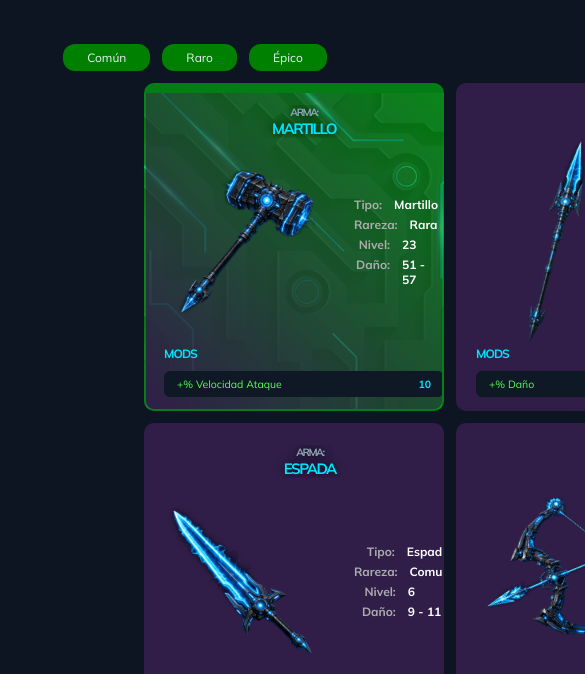
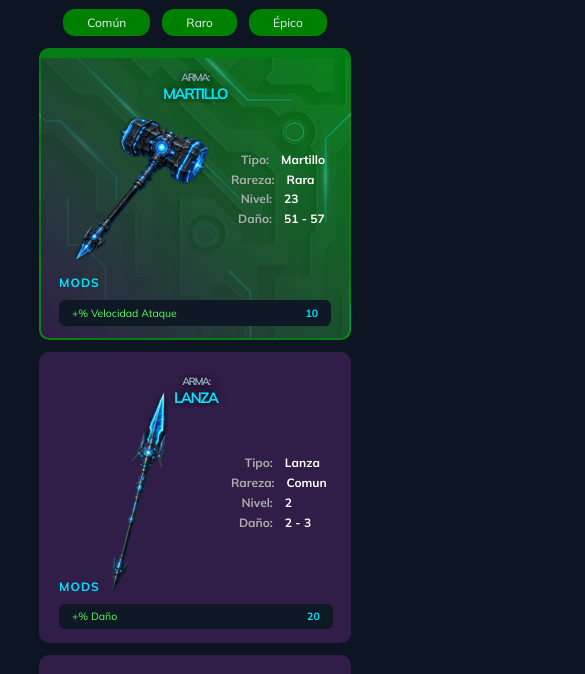
Before and after one commit to san-nico/G26-tarea-4, a plain HTML site: page index.html in a window 390 px wide. Shown: the part 119-793 px from the top of the page, 585 px wide, since content can reach past the window. Drawn offline with Linux system fonts and the light colour scheme.

Commit message:
fix: arreglos finales, corregidos bugs de responsive

```diff
--- a/index.html
+++ b/index.html
@@ -5,7 +5,7 @@
 <head>
   <meta charset="utf-8" />
   <meta content="width=device-width, initial-scale=1.0" name="viewport" />
-  <title>Armamento recolectado</title>
+  <title>Inventario: Armas</title>
   <link href="static/css/style.css" rel="stylesheet" />
   <link href="static/css/rarezas.css" rel="stylesheet" />
   <script defer="" src="static/js/scripts.js"></script>
--- a/static/css/rarezas.css
+++ b/static/css/rarezas.css
@@ -1,7 +1,7 @@
 /* COMÚN */
 .weapon-card {
+    /* flex: 1 1 0; */
     --gradient-base: #301e48;
-
     background:
         linear-gradient(
             45deg,
@@ -9,12 +9,9 @@
             var(--gradient-fin)
         ),
         url("../img/fondos/fondo-card.jpg");
-
     background-size: cover;
     background-position: center;
     background-repeat: no-repeat;
-
-
     border: 2px var(--gradient-fin) solid;
     border-top: 10px var(--gradient-fin) solid;
 }
@@ -42,8 +39,6 @@
 
 }
 
-.glow-yellow {
-}
 
 @keyframes glowYellow {
   0% {
--- a/static/css/style.css
+++ b/static/css/style.css
@@ -4,63 +4,43 @@
     --fs-3: 1rem;
     --fs-4: 1.25rem;
     --fs-5: 2.5rem;
-
     --gradient-inicio: red;
     --gradient-fin: orange;
-
-    --texto-1:white;
-    --texto-2:#00e5ff;
-    --texto-3:#718694;
-
+    --texto-1: white;
+    --texto-2: #00e5ff;
+    --texto-3: #718694;
     --fondo-contraste: #0f1825;
 }
-
 * {
     box-sizing: border-box;
     margin: 0;
     padding: 0;
 }
-
 img {
     display: block;
 }
-
 html {
     font-size: clamp(12px, 0.5vw + 10px, 16px);
-
 }
-
 body {
-
     font-family: "Mulish", sans-serif;
-
     font-optical-sizing: auto;
-
     font-style: normal;
-
     font-size: var(--fs-3);
-
     background: #0d1422;
-
     color: #eaf2f8;
-
-display:flex;
-
-flex-direction:column;
-
-gap:1rem;
+    display: flex;
+    flex-direction: column;
+    gap: 1rem;
 }
-
 /* titulo */
 .titulo {
     padding: 20px;
     text-align: center;
     font-size: var(--fs-5);
     font-weight: 900;
-
     letter-spacing: -1px;
     text-transform: uppercase;
-
     text-shadow:
         0 0 5px #00e5ff,
         0 0 10px #00e5ff,
@@ -69,9 +49,7 @@
         0 0 80px #0066ff;
     animation: parpadeo 3s infinite;
 }
-
 @keyframes parpadeo {
-
     0%,
     45%,
     55%,
@@ -81,9 +59,7 @@
             0 0 5px #00e5ff,
             0 0 10px #0099ff;
     }
-
     50% {
-
         text-shadow:
             0 0 2px #00e5ff,
             0 0 5px #00e5ff,
@@ -93,61 +69,55 @@
     }
 }
 /* navegacion */
-.opciones{
-    justify-content:center;
-    gap:1rem;
-
-    display:flex;
-    flex-direction:row;
+.opciones {
+    display: flex;
+    flex-direction: row;
+    justify-content: center;
+    gap: 1rem;
 }
 .opciones__item {
     list-style-type: none;
     background: #8e4040;
-    padding: .5rem 2rem;
+    padding: 0.5rem 2rem;
     border-radius: 1rem;
-    transition: background-color .2s, outline .2s;
+    transition:
+        background-color 0.2s,
+        outline 0.2s;
     cursor: pointer;
 }
-
 .opciones__item:hover {
-
     outline: 1px solid white;
 }
-.opciones__item--oculto{
+.opciones__item--oculto {
     display: none !important;
 }
-.opciones__item--active{
-    background:green;
+.opciones__item--active {
+    background: green;
 }
-
 /* grilla */
 .armamento {
+    display: flex;
     margin: auto;
-    max-width: 1300px;
-    align-items: stretch;
+    max-width: 1440px;
+    flex-wrap: wrap;
     justify-content: center;
-    display: grid;
-    grid-template-columns: repeat(auto-fit, minmax(18rem, 25rem));
     gap: 1rem;
 }
-
 /* tarjeta */
 .weapon-card {
-    color:var(--texto-1);
-    border-radius: 10px;
-    overflow: hidden;
+    max-width: 26rem;
+    flex: 1 1 0;
+    color: var(--texto-1);
     display: grid;
+    grid-template-columns: 1fr 1fr;
     grid-template-areas:
         "title title"
         "image stats"
-        "mods mods"
-    ;
-    align-items:center;
-    gap:2rem;
+        "mods mods";
+    align-items: center;
     padding: 1rem 1.5rem;
-    /* gap: 0rem; */
-    flex-direction: column;
-    transition: 0.3s;
+    gap: 0.5rem;
+    border-radius: 10px;
 }
 /* variedad en el display de las imagenes */
 .weapon-card:nth-child(2n) img {
@@ -162,28 +132,24 @@
 .weapon-card:nth-child(7n) img {
     transform: scale(0.8);
 }
+/* Código inválido/eliminado:
 transform: scale(1.1);
-
+Motivo:
+estaba fuera de cualquier selector CSS.
+*/
 /* subelementos de la card */
 .weapon-card:hover {
     transform: translateY(-4px);
     border-color: #00e5ff;
-
     box-shadow: 0 0 20px rgba(0, 229, 255, 0.5);
 }
-
-
-/* imagen arma */
 .weapon-card__image {
     width: 160px;
-
 }
-
 .weapon-card__img {
     width: 100%;
     grid-area: image;
 }
-
 .weapon-card__title {
     grid-area: title;
     overflow: hidden;
@@ -194,115 +160,85 @@
     letter-spacing: -1.5px;
     text-shadow: 0 0 8px rgb(0 0 0 / 80%);
 }
-
 .weapon-card__name {
     display: block;
     font-size: var(--fs-4);
     color: #00e5ff;
 }
-
-
 .weapon-stats {
-
     grid-area: stats;
-
-padding: .5rem;
-
-border-radius: .5rem;
+    padding: 0.5rem;
+    border-radius: 0.5rem;
 }
-
 /* stats */
 .weapon-stats__list {
     display: grid;
-    gap:.4rem;
-
+    gap: 0.4rem;
 }
-
 .weapon-stats__item {
     display: grid;
+    grid-template-columns: 1fr 1fr;
     gap: 1rem;
-    grid-template-columns: 1fr 1fr;
-
 }
-
 .weapon-stats__label {
+    display: block;
     justify-self: end;
+    font-size: var(--fs-3);
     font-weight: bold;
-    display: block;
-    font-size: var(--fs-3);
     color: #adadad;
     text-transform: capitalize;
     white-space: nowrap;
 }
-
 .weapon-stats__label::after {
     content: ":";
 }
-
 .weapon-stats__value {
     font-size: var(--fs-3);
+    font-weight: bold;
     text-transform: capitalize;
-    font-weight: bold;
+    white-space: nowrap;
 }
-
-/* mods */
-.weapon-mods{
+.weapon-mods {
     width: 100%;
     grid-area: mods;
 }
-.weapon-mods__list{
-    display:flex;
-    flex-direction:column;
-    gap:.5rem;
-
+/* mods */
+.weapon-mods__list {
+    display: flex;
+    flex-direction: column;
+    gap: 0.5rem;
 }
 .weapon-mods__title {
     margin: 0 0 10px;
     font-size: var(--fs-3);
+    color: var(--texto-2);
     text-transform: uppercase;
+    letter-spacing: -1px;
     letter-spacing: 1px;
-    color: var(--texto-2);
-    letter-spacing: -1px;
+
 }
-
-
-
 .weapon-mods__item {
-    color:#57ff57;
     display: flex;
     align-items: center;
     justify-content: space-between;
-    /* gap: 1rem; */
-
+    padding: 0.4rem 1rem;
+    border-radius: 0.5rem;
     background: var(--fondo-contraste);
     border: 1px solid var(--fondo-contraste);
-    padding: .4rem 1rem;
-    border-radius: .5rem;
     font-size: var(--fs-2);
-    text-transform:capitalize;
+    color: #57ff57;
+    text-transform: capitalize;
 }
-
 .weapon-mods__value {
     display: flex;
     justify-content: center;
     align-items: center;
     font-weight: bold;
     color: #00e5ff;
-
 }
-
 .weapon-mods__item--empty {
     justify-content: center;
+    font-size: var(--fs-2);
+    font-style: italic;
     color: #718694;
-    font-style: italic;
-    font-size: var(--fs-2);
 }
-
-/* responsive */
-@media (max-width: 600px) {
-    h1 {
-        font-size: var(--fs-4);
-        margin-bottom: 35px;
-        letter-spacing: 1px;
-    }
-}
```
Also changed, not shown: 1 other file. Lines whose indentation alone changed are shown as unchanged.
